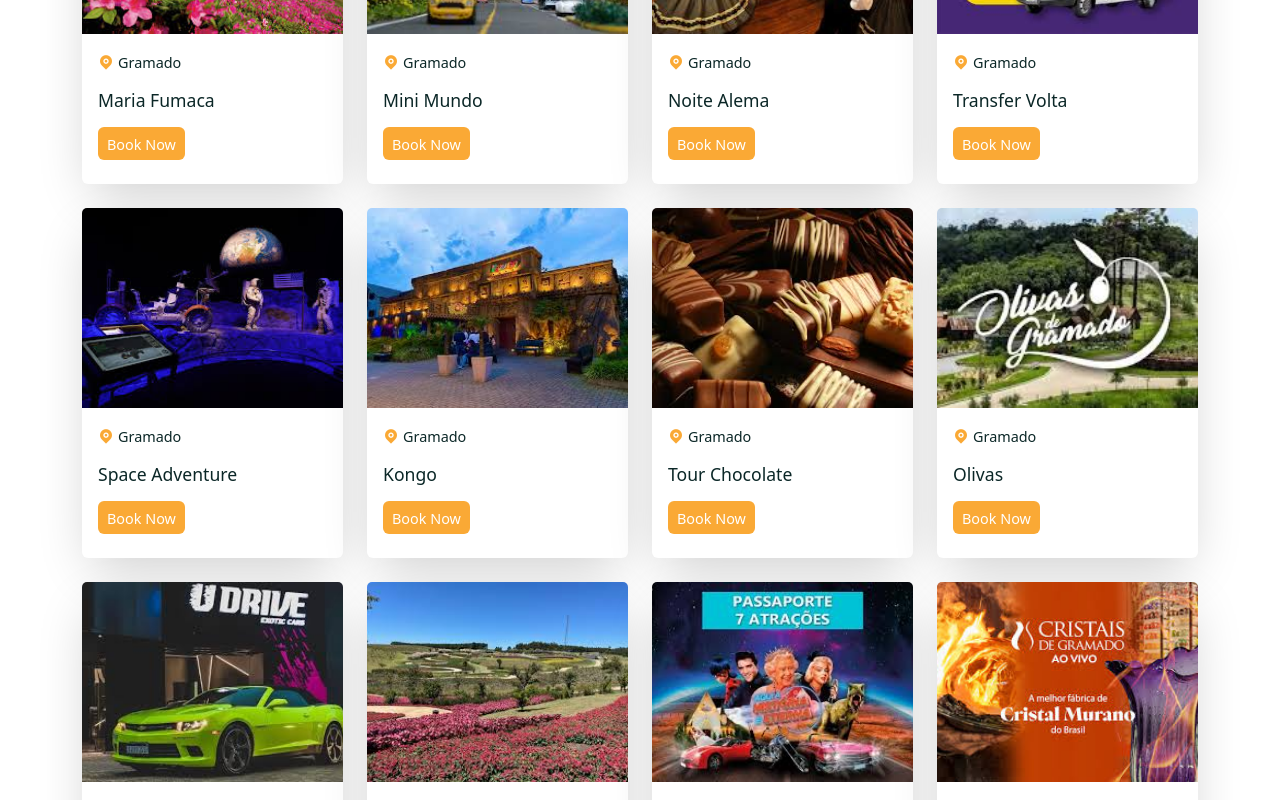
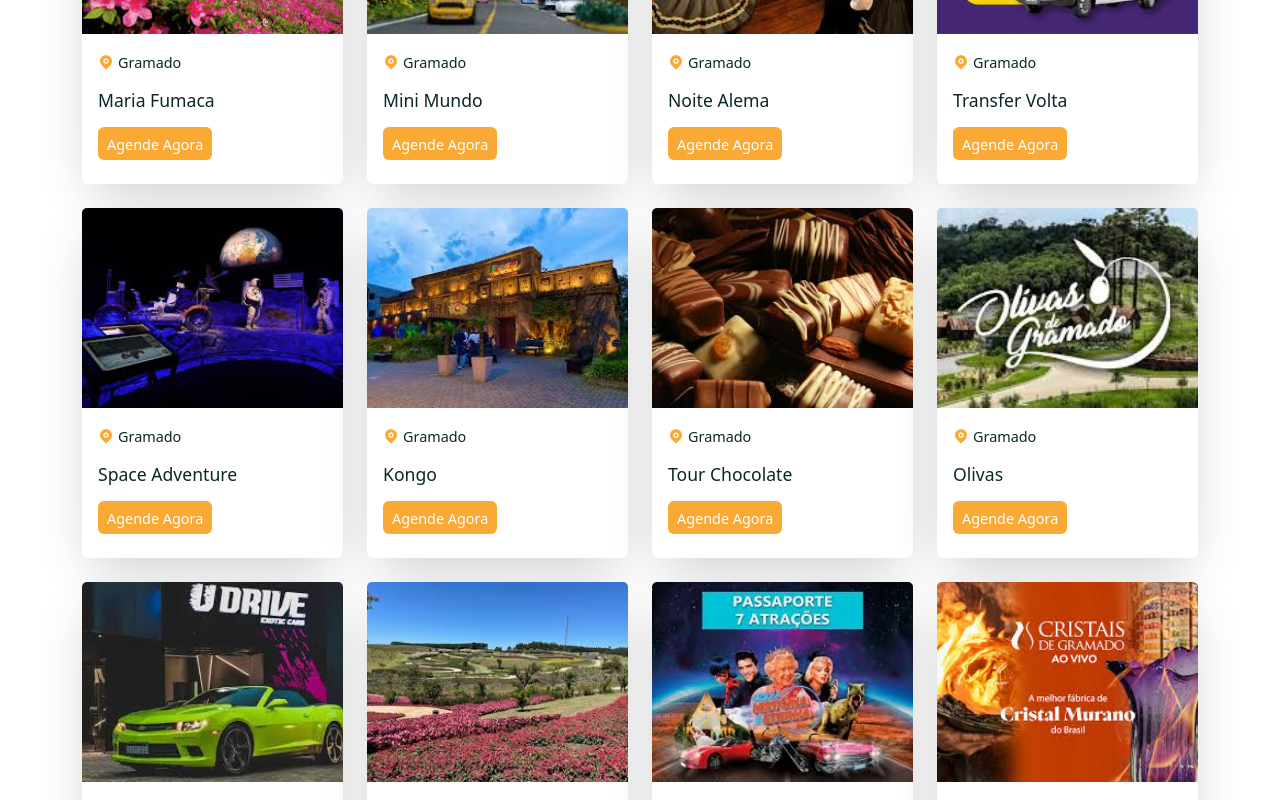
Before and after one commit to janiomjunior/ENPVIAJAR, a React (Create React App) app in the folder frontend/: page / in a window 1280 px wide. Shown: the part 1140-1940 px from the top of the page. Built offline with nearby package versions, Linux system fonts and the light colour scheme; no server answers; a web font is replaced by a local one.

Commit message:
Fix: change Book Now to Agende Agora

```diff
--- a/frontend/src/shared/TourCard.jsx
+++ b/frontend/src/shared/TourCard.jsx
@@ -41,7 +41,7 @@ const TourCard = ({ tour }) => {
             </h5> */}
             <button className="btn booking__btn">
               <a href={link} target="_blank" rel="noopener noreferrer">
-                Book Now
+                Agende Agora
               </a>
             </button>
           </div>
```
